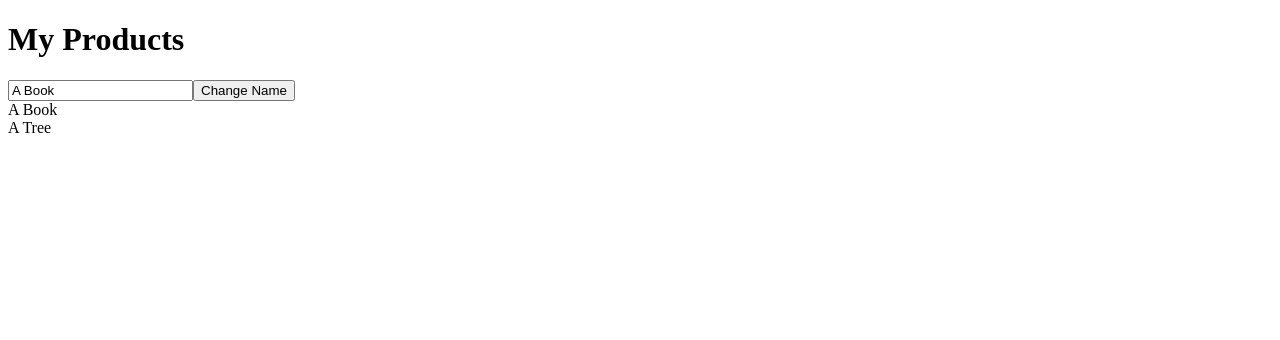
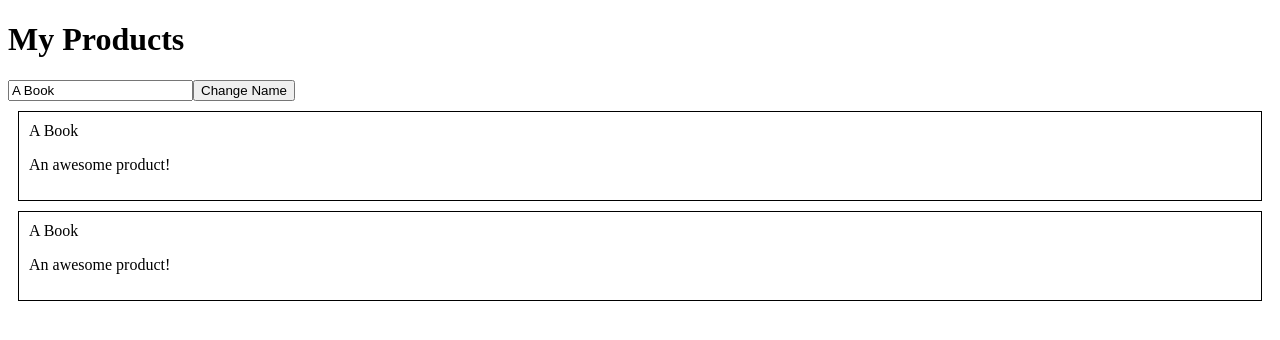
Before and after one commit to yuttasakcom/angular-sample, an Angular app: page / in a window 1280 px wide. Shown: the top 340 px of the page. Built offline with nearby package versions, Linux system fonts and the light colour scheme.

Commit message:
create product event

```diff
--- a/src/app/product/product.component.css
+++ b/src/app/product/product.component.css
@@ -0,0 +1,5 @@
+.product {
+  border: 1px solid black;
+  padding: 10px;
+  margin: 10px;
+}
--- a/src/app/product/product.component.html
+++ b/src/app/product/product.component.html
@@ -1,3 +1,4 @@
-<p>
-  product works!
-</p>
+<article class="product">
+  <div>{{ productName }}</div>
+  <p>An awesome product!</p>
+</article>
--- a/src/app/product/product.component.ts
+++ b/src/app/product/product.component.ts
@@ -1,4 +1,4 @@
-import { Component, OnInit } from '@angular/core';
+import { Component, OnInit, Input, EventEmitter, Output } from '@angular/core'
 
 @Component({
   selector: 'app-product',
@@ -6,10 +6,15 @@
   styleUrls: ['./product.component.css']
 })
 export class ProductComponent implements OnInit {
+  @Input() productName: string
 
-  constructor() { }
+  @Output() productClicked = new EventEmitter()
 
-  ngOnInit() {
+  constructor() {}
+
+  ngOnInit() {}
+
+  onClicked() {
+    this.productClicked.emit()
   }
-
 }
--- a/src/app/products.component.html
+++ b/src/app/products.component.html
@@ -1,4 +1,4 @@
 <h1>My Products</h1>
 <input *ngIf="!isDisabled" type="text" [(ngModel)]="productName">
 <button *ngIf="!isDisabled" (click)="onAddProduct()">Change Name</button>
-<div *ngFor="let product of products">{{ product }}</div>
+<app-product (productClicked)="onRemoveProduct(product)" *ngFor="let product of products" [productName]="productName"></app-product>
--- a/src/app/products.component.ts
+++ b/src/app/products.component.ts
@@ -18,4 +18,8 @@
   onAddProduct() {
     this.products.push(this.productName)
   }
+
+  onRemoveProduct(productName: string) {
+    this.products = this.products.filter(p => p !== productName)
+  }
 }
```
